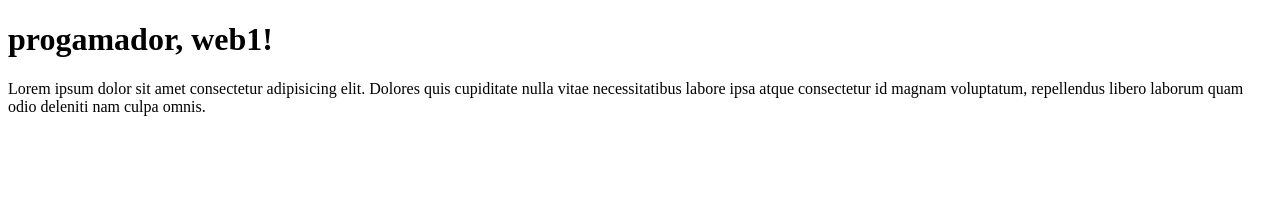
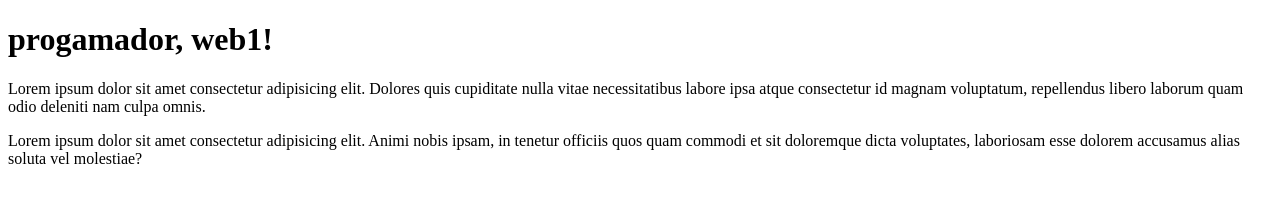
Before and after one commit to viniciussantos-prog/programadorweb1, a plain HTML site: page teste/index.html in a window 1280 px wide. Drawn offline with Linux system fonts and the light colour scheme.

Commit message:
adicionei um parágrafo

```diff
--- a/teste/index.html
+++ b/teste/index.html
@@ -11,5 +11,9 @@
        Dolores quis cupiditate nulla vitae necessitatibus
      labore ipsa atque consectetur id magnam voluptatum,
       repellendus libero laborum quam odio deleniti nam culpa omnis.</p>
+      <p>Lorem ipsum dolor sit amet consectetur adipisicing elit.
+        Animi nobis ipsam, in tenetur officiis quos quam commodi et
+         sit doloremque dicta voluptates, laboriosam esse
+          dolorem accusamus alias soluta vel molestiae?</p>
 </body>
 </html>
```
